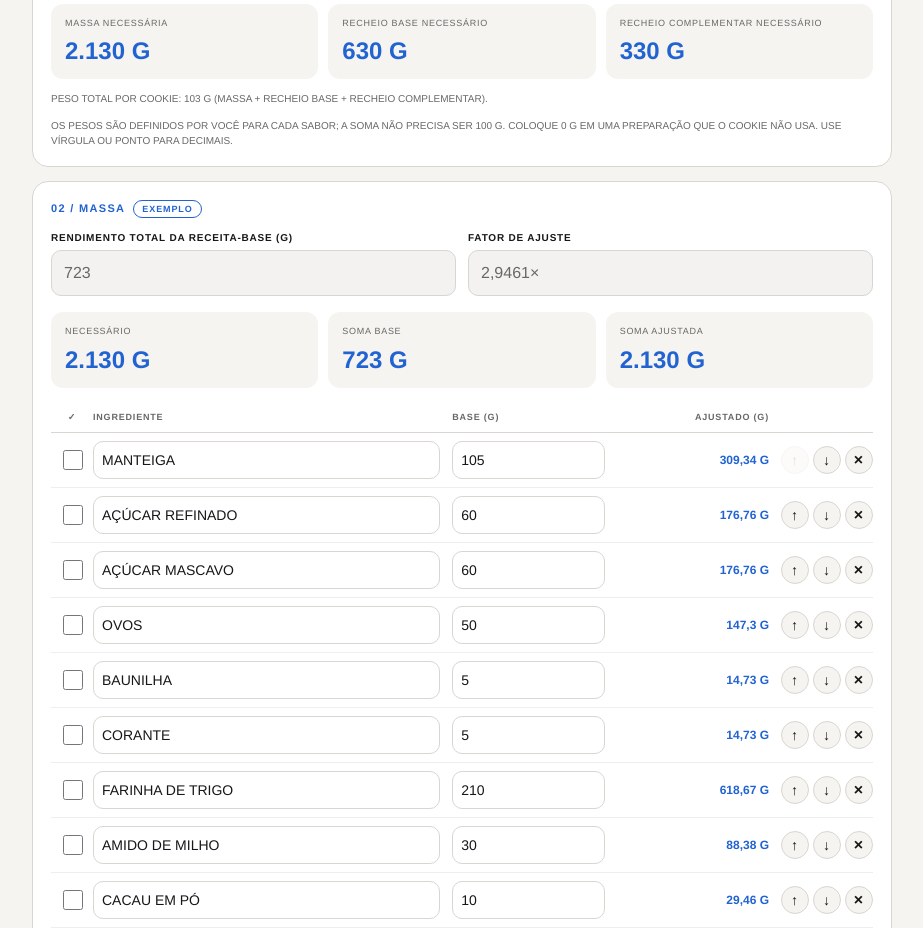
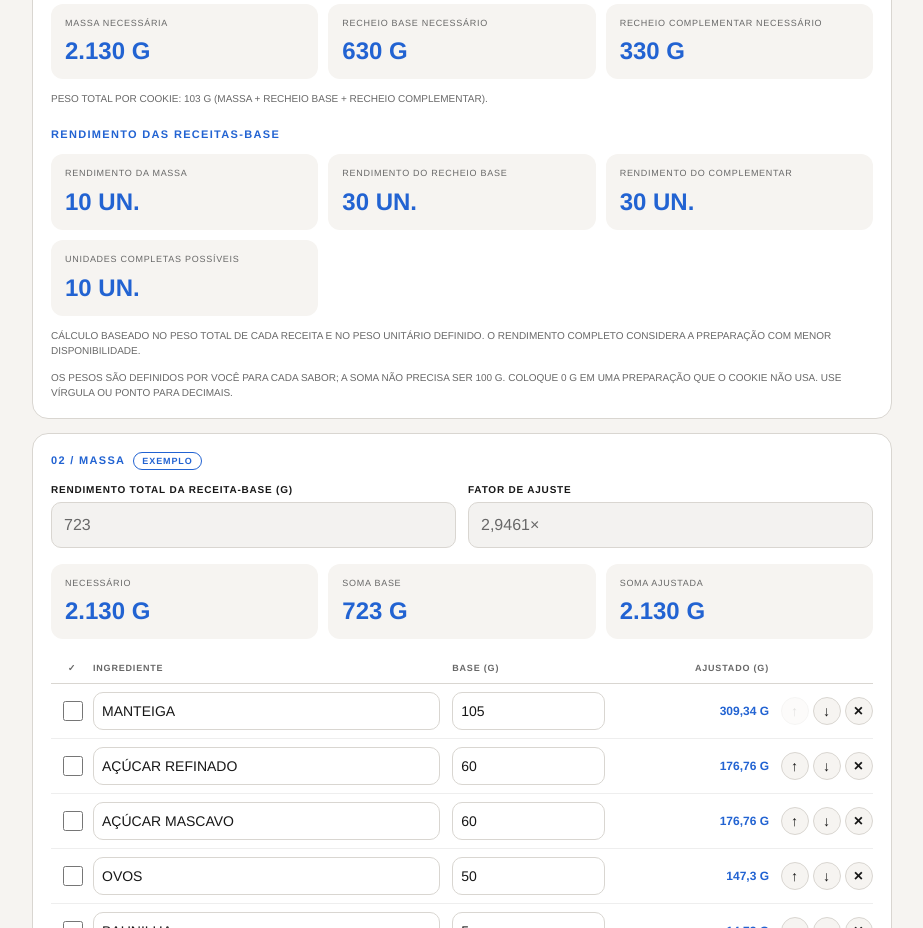
Before and after one commit to cosmosconfeitaria/cosmos-calculadora, a plain HTML site: page index.html in a window 1280 px wide. Shown: the part 1080-2008 px from the top of the page, without its empty margins (178-1101 px from the left). Drawn offline with nearby package versions, Linux system fonts and the light colour scheme.

Commit message:
Update index.html

```diff
--- a/index.html
+++ b/index.html
@@ -253,6 +253,38 @@ button:focus-visible{outline:3px solid #2263d233;outline-offset:2px}
       <div class="metric"><span>RECHEIO COMPLEMENTAR NECESSÁRIO</span><strong id="needComp">0 G</strong></div>
     </div>
     <p class="note" id="totalNote"></p>
+
+    <div style="margin-top:22px;">
+      <div class="section-title">RENDIMENTO DAS RECEITAS-BASE</div>
+
+      <div class="metrics">
+        <div class="metric">
+          <span>RENDIMENTO DA MASSA</span>
+          <strong id="yieldMassa">—</strong>
+        </div>
+
+        <div class="metric">
+          <span>RENDIMENTO DO RECHEIO BASE</span>
+          <strong id="yieldBase">—</strong>
+        </div>
+
+        <div class="metric">
+          <span>RENDIMENTO DO COMPLEMENTAR</span>
+          <strong id="yieldComp">—</strong>
+        </div>
+
+        <div class="metric">
+          <span>UNIDADES COMPLETAS POSSÍVEIS</span>
+          <strong id="yieldComplete">—</strong>
+        </div>
+      </div>
+
+      <p class="note">
+        CÁLCULO BASEADO NO PESO TOTAL DE CADA RECEITA E NO PESO UNITÁRIO DEFINIDO.
+        O RENDIMENTO COMPLETO CONSIDERA A PREPARAÇÃO COM MENOR DISPONIBILIDADE.
+      </p>
+    </div>
+
     <p class="note">OS PESOS SÃO DEFINIDOS POR VOCÊ PARA CADA SABOR; A SOMA NÃO PRECISA SER 100 G. COLOQUE 0 G EM UMA PREPARAÇÃO QUE O COOKIE NÃO USA. USE VÍRGULA OU PONTO PARA DECIMAIS.</p>
   </section>
 
@@ -618,6 +650,46 @@ function update(){
   $('needComp').textContent=fmtG(r.needs.comp);
   var tot=nz(state.wMassa)+nz(state.wBase)+nz(state.wComp);
   $('totalNote').textContent='PESO TOTAL POR COOKIE: '+fmtG(tot)+' (MASSA + RECHEIO BASE + RECHEIO COMPLEMENTAR).';
+
+  // RENDIMENTO DAS RECEITAS-BASE
+  var rendimentos = {};
+  var unidadesCompletas = [];
+  var preparacoesValidas = 0;
+  var todasPreparacoesValidas = true;
+
+  SECTIONS.forEach(function(s){
+    var pesoUnitario = nz(state[s.weightId]);
+    var pesoReceita = r[s.key].somaBase;
+
+    if(pesoUnitario > 0 && pesoReceita > 0){
+      rendimentos[s.key] = Math.floor(pesoReceita / pesoUnitario);
+      unidadesCompletas.push(rendimentos[s.key]);
+      preparacoesValidas++;
+    } else {
+      rendimentos[s.key] = null;
+
+      if(pesoUnitario > 0){
+        todasPreparacoesValidas = false;
+      }
+    }
+  });
+
+  $('yieldMassa').textContent =
+    rendimentos.massa === null ? '—' : rendimentos.massa + ' UN.';
+
+  $('yieldBase').textContent =
+    rendimentos.base === null ? '—' : rendimentos.base + ' UN.';
+
+  $('yieldComp').textContent =
+    rendimentos.comp === null ? '—' : rendimentos.comp + ' UN.';
+
+  var totalPossivel = (
+    preparacoesValidas > 0 && todasPreparacoesValidas
+  ) ? Math.min.apply(null, unidadesCompletas) : null;
+
+  $('yieldComplete').textContent =
+    totalPossivel === null ? '—' : totalPossivel + ' UN.';
+
   $('exBadge').hidden=!state.example;
   SECTIONS.forEach(function(s){
     var c=r[s.key], R=refs[s.key];
```
